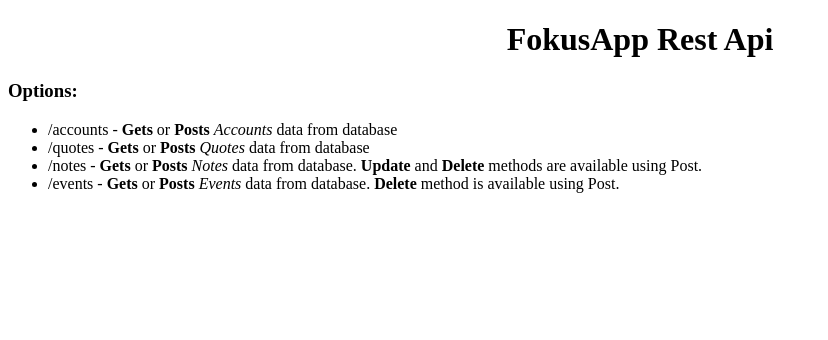
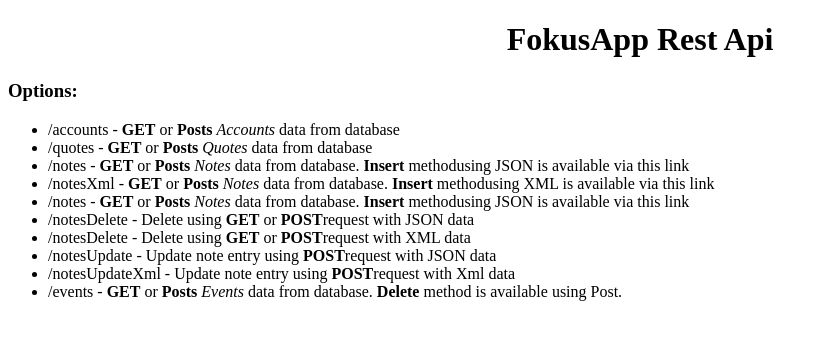
Before and after one commit to stefanuntura/dataProcessingAPI, a Flask app: page / in a window 1280 px wide. Shown: the top 340 px of the page, without its empty margins (0-828 px from the left). Run offline with Flask 2, Linux system fonts and the light colour scheme; some libraries are stand-ins or nearby versions.

Commit message:
Add description for methods

```diff
--- a/templates/index.html
+++ b/templates/index.html
@@ -8,10 +8,16 @@
     <h1><center>FokusApp Rest Api</center></h1>
     <h3>Options:</h3>
     <ul>
-      <li>/accounts - <b>Gets</b> or <b>Posts</b> <i>Accounts</i> data from database</li>
-      <li>/quotes - <b>Gets</b> or <b>Posts</b> <i>Quotes</i> data from database</li>
-      <li>/notes - <b>Gets</b> or <b>Posts</b> <i>Notes</i> data from database. <b>Update</b> and <b>Delete</b> methods are available using Post.</li>
-      <li>/events - <b>Gets</b> or <b>Posts</b> <i>Events</i> data from database. <b>Delete</b> method is available using Post.</li>
+      <li>/accounts - <b>GET</b> or <b>Posts</b> <i>Accounts</i> data from database</li>
+      <li>/quotes - <b>GET</b> or <b>Posts</b> <i>Quotes</i> data from database</li>
+      <li>/notes - <b>GET</b> or <b>Posts</b> <i>Notes</i> data from database. <b>Insert</b> methodusing JSON is available via this link</li>
+      <li>/notesXml - <b>GET</b> or <b>Posts</b> <i>Notes</i> data from database. <b>Insert</b> methodusing XML is available via this link</li>
+      <li>/notes - <b>GET</b> or <b>Posts</b> <i>Notes</i> data from database. <b>Insert</b> methodusing JSON is available via this link</li>
+      <li>/notesDelete - Delete using <b>GET</b> or <b>POST</b>request with JSON data</li>
+      <li>/notesDelete - Delete using <b>GET</b> or <b>POST</b>request with XML data</li>
+      <li>/notesUpdate - Update note entry using <b>POST</b>request with JSON data</li>
+      <li>/notesUpdateXml - Update note entry using <b>POST</b>request with Xml data</li>
+      <li>/events - <b>GET</b> or <b>Posts</b> <i>Events</i> data from database. <b>Delete</b> method is available using Post.</li>
     </ul>
   </body>
 </html>
```
